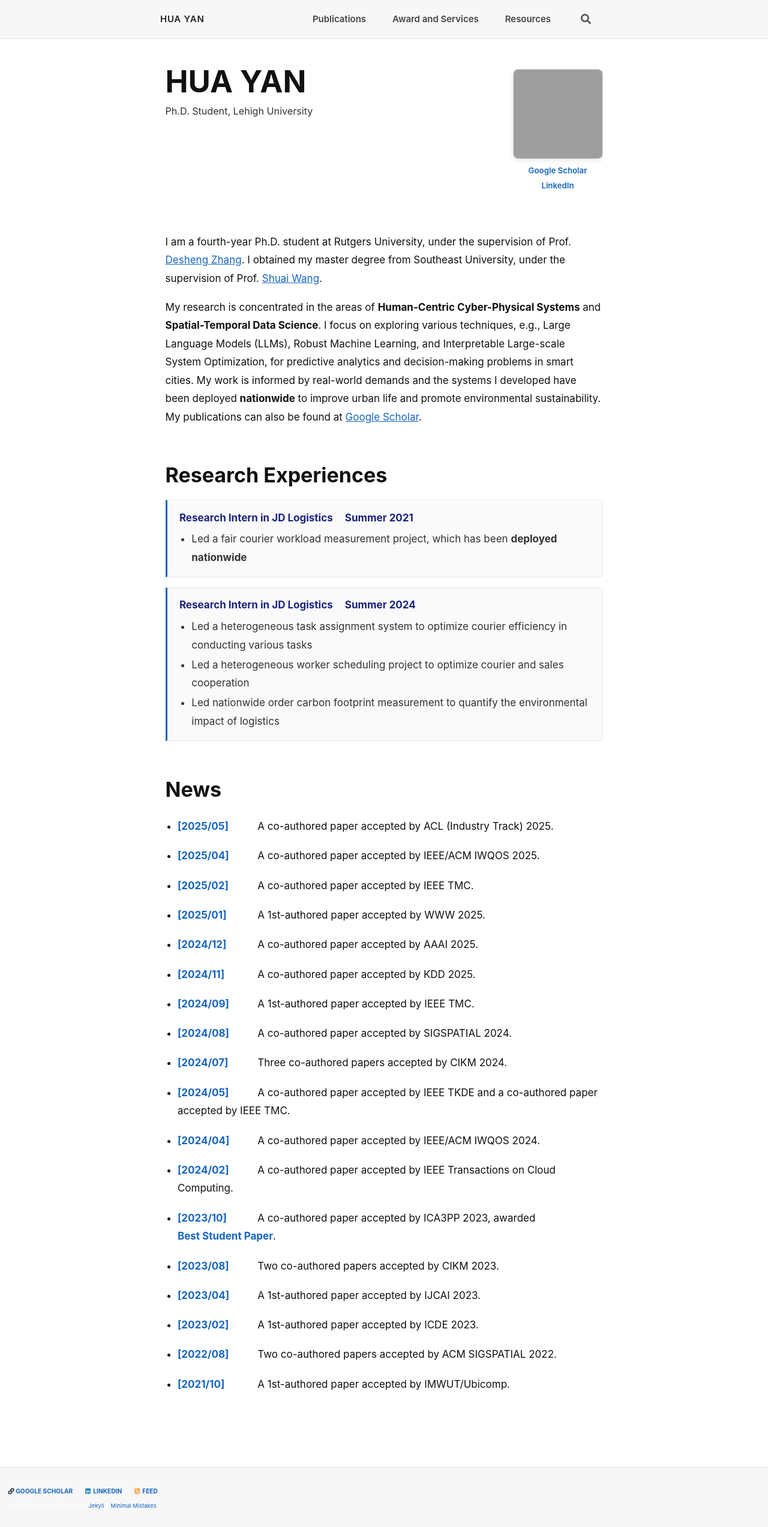
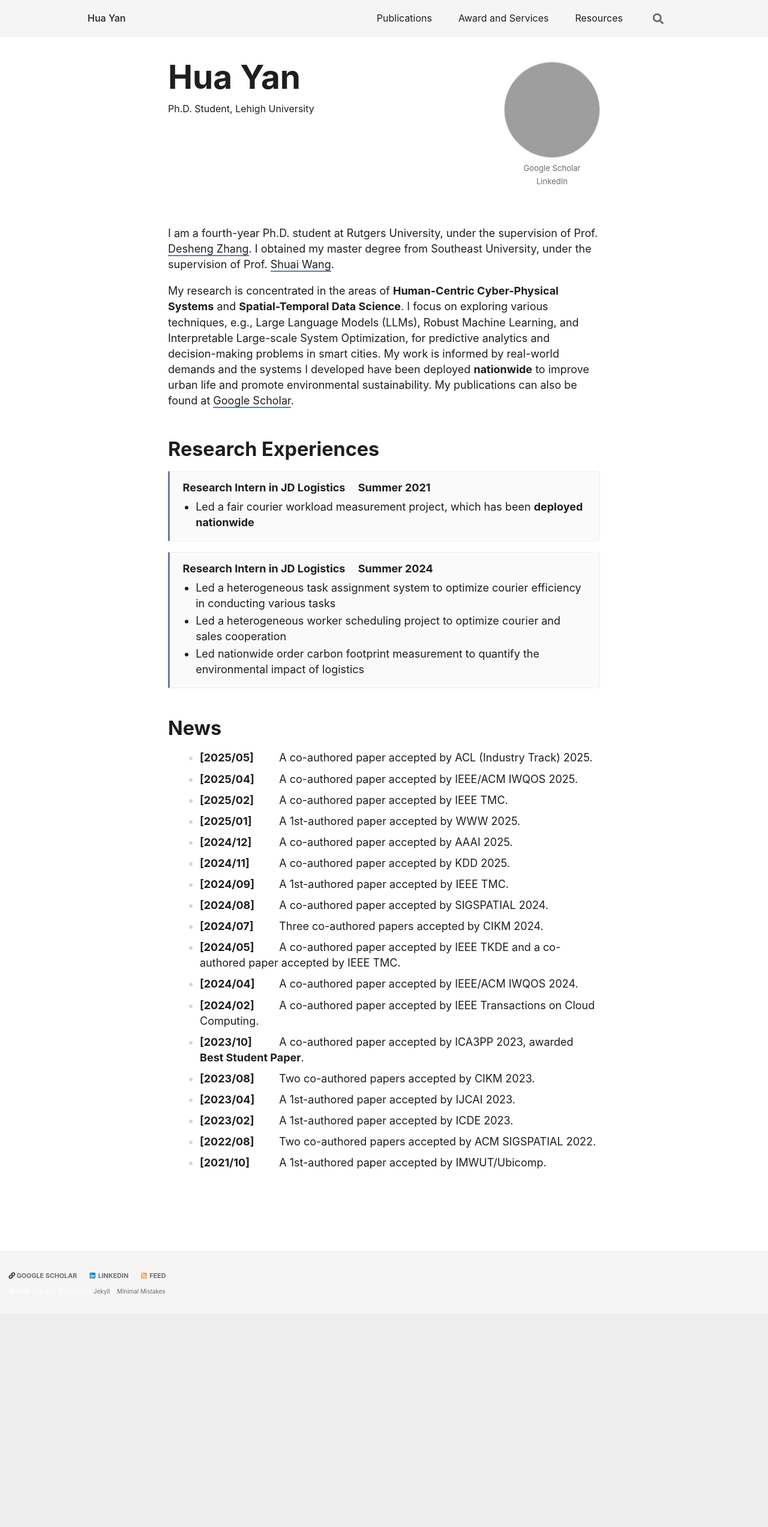
Before and after one commit to huy222-lu/website, a Jekyll site: the page built from index.md, in a window 1280 px wide. Shown: the whole page at 60% size. Built offline with Jekyll 4.4.1, drawn with Linux system fonts in a browser that asks for light colours; cached includes are drawn as plain includes; a script that is not in the unit is left out; comment, search, counter and statistics services are not loaded; after the commit the page ends 2189 px from its top, so only the background shows below that; grey boxes are pictures that could not be loaded.

Commit message:
improve style

```diff
--- a/assets/css/main.scss
+++ b/assets/css/main.scss
@@ -8,179 +8,211 @@
 @import "minimal-mistakes";
 
 /* ============================================================
+   Variables (from baoshenguo source)
+   ============================================================ */
+
+:root {
+  --main-width: 720px;
+  --nav-width: 1024px;
+  --gap: 24px;
+  --primary: rgb(30, 30, 30);
+  --secondary: rgb(108, 108, 108);
+  --tertiary: rgb(214, 214, 214);
+  --darkcolor: #6a7ba2;
+  --lightcolor: #cbd1de;
+  --nav-bg: rgb(245, 245, 245);
+  --border: rgb(238, 238, 238);
+  --homesize: 16px;
+  --textsize: 18px;
+  --lineheight: 1.45;
+  --headersize: 16px;
+}
+
+/* ============================================================
    Global
    ============================================================ */
 
 body {
   font-family: -apple-system, BlinkMacSystemFont, "Segoe UI", Roboto, "Helvetica Neue", Arial, sans-serif;
-  font-size: 17px;
+  font-size: var(--textsize);
   background-color: #ffffff;
-  color: #111;
+  color: var(--primary);
+  line-height: var(--lineheight);
 }
 
 h1, h2, h3, h4, h5, h6 {
   font-family: -apple-system, BlinkMacSystemFont, "Segoe UI", Roboto, "Helvetica Neue", Arial, sans-serif;
   font-weight: 700;
-  color: #111;
+  color: var(--primary);
 }
 
+/* Links: blue box-shadow underline, no color change */
 a {
-  color: #1565c0;
-  &:hover { color: #0d47a1; text-decoration: underline; }
+  color: currentColor;
+  text-decoration: none;
+  box-shadow: 0 2px 0 var(--darkcolor);
+
+  &:hover {
+    color: var(--darkcolor);
+    text-decoration: none;
+    box-shadow: 0 2px 0 var(--darkcolor);
+  }
 }
 
 html { scroll-behavior: smooth; }
 
-::selection { background: #bbdefb; color: #0d47a1; }
-
 /* ============================================================
-   Masthead — light gray
+   Masthead — light gray (rgb(245,245,245))
    ============================================================ */
 
 .masthead {
-  background: #f7f7f7;
-  border-bottom: 1px solid #e0e0e0;
+  background: var(--nav-bg);
+  border-bottom: none;
   box-shadow: none;
 
   &__inner-wrap {
-    padding-top: 0.6em;
-    padding-bottom: 0.6em;
-    max-width: 780px;
+    padding-top: 0.5em;
+    padding-bottom: 0.5em;
+    max-width: var(--nav-width);
     margin: 0 auto;
   }
 }
 
 .site-title {
-  font-family: -apple-system, BlinkMacSystemFont, "Segoe UI", Roboto, "Helvetica Neue", Arial, sans-serif;
-  font-weight: 700;
-  font-size: 0.95em;
-  color: #222 !important;
-  letter-spacing: 0.05em;
-  text-transform: uppercase;
-  &:hover { color: #1565c0 !important; }
+  font-size: var(--headersize) !important;
+  font-weight: 500 !important;
+  color: var(--primary) !important;
+  box-shadow: none !important;
+
+  &:hover { color: var(--darkcolor) !important; box-shadow: none !important; }
 }
 
 .greedy-nav {
   background: transparent;
 
   a {
-    font-family: -apple-system, BlinkMacSystemFont, "Segoe UI", Roboto, "Helvetica Neue", Arial, sans-serif;
-    font-size: 0.88em;
-    font-weight: 600;
-    color: #444;
-    &:hover { color: #1565c0; }
+    font-size: var(--headersize);
+    font-weight: 400;
+    color: var(--primary);
+    box-shadow: none;
+
+    &:hover { color: var(--primary); box-shadow: none; }
   }
 
-  .visible-links a::before { background: #1565c0; }
+  /* Active link underline */
+  .visible-links a::before { background: var(--darkcolor); }
 
-  button { color: #555; &:hover { color: #1565c0; } }
+  button { color: var(--secondary); }
 }
 
 /* ============================================================
-   Homepage — baoshenguo.com style
+   Homepage
    ============================================================ */
 
 .academic-wrapper {
-  max-width: 780px;
+  max-width: calc(var(--main-width) + var(--gap) * 2);
   margin: 0 auto;
-  padding: 2.5em 1.5em 4em;
+  padding: var(--gap);
+  padding-top: 2em;
+  padding-bottom: 4em;
 }
 
-/* Intro: photo floats right, text on left */
+/* Intro: photo floats right */
 .academic-intro {
   margin-bottom: 2.5em;
   overflow: hidden;
+  font-size: var(--homesize);
+  line-height: var(--lineheight);
 }
 
 .academic-avatar-wrap {
   float: right;
-  margin: 0.4em 0 1.5em 2.5em;
+  margin: 0.3em 0 1.5em 2.5em;
   text-align: center;
-  width: 150px;
+  width: 160px;
 }
 
 .academic-avatar {
-  width: 150px;
-  height: 150px;
+  width: 160px;
+  height: 160px;
   object-fit: cover;
-  border-radius: 8px;
-  border: 1px solid #dde;
-  box-shadow: 0 2px 8px rgba(0,0,0,0.1);
+  border-radius: 50%;
+  border: 1px solid var(--tertiary);
   display: block;
-  margin-bottom: 0.6em;
+  margin-bottom: 0.5em;
 }
 
 .academic-links {
   display: flex;
   flex-direction: column;
-  gap: 0.3em;
+  gap: 0.2em;
+  margin-top: 0.5em;
 
   a {
-    font-size: 0.78em;
-    font-weight: 600;
-    color: #1565c0;
-    text-decoration: none;
-    &:hover { text-decoration: underline; }
+    font-size: 0.82em;
+    color: var(--secondary);
+    box-shadow: none;
+    &:hover { color: var(--darkcolor); box-shadow: none; }
   }
 }
 
 .academic-name {
-  font-family: -apple-system, BlinkMacSystemFont, "Segoe UI", Roboto, "Helvetica Neue", Arial, sans-serif;
   font-weight: 700;
-  font-size: 3em;
-  color: #111;
-  margin: 0 0 0.15em;
-  letter-spacing: 0;
+  font-size: 2.5rem;
+  color: var(--primary);
+  margin: 0 0 0.2em;
   line-height: 1.1;
-  text-transform: uppercase;
+  box-shadow: none;
 }
 
 .academic-bio {
-  font-size: 0.95em;
-  color: #333;
-  margin: 0 0 1em;
-  line-height: 1.7;
+  font-size: var(--homesize);
+  color: var(--primary);
+  margin: 0 0 0.8em;
+  line-height: var(--lineheight);
 }
 
 /* Content sections */
 .academic-content {
-  font-size: 1em;
-  line-height: 1.8;
-  color: #111;
+  font-size: var(--textsize);
+  line-height: var(--lineheight);
+  color: var(--primary);
   clear: both;
 
   h3 {
-    font-family: -apple-system, BlinkMacSystemFont, "Segoe UI", Roboto, "Helvetica Neue", Arial, sans-serif;
+    font-size: 1.8em;
     font-weight: 700;
-    font-size: 2em;
-    color: #111;
-    margin-top: 1.8em;
-    margin-bottom: 0.6em;
+    color: var(--primary);
+    margin-top: 1.5em;
+    margin-bottom: 0.5em;
+    border-bottom: none;
     padding-bottom: 0;
-    border-bottom: none;
     span { color: inherit !important; font-weight: inherit !important; }
   }
 
-  a { color: #1565c0; &:hover { color: #0d47a1; } }
+  a {
+    color: currentColor;
+    box-shadow: 0 2px 0 var(--darkcolor);
+    &:hover { color: var(--darkcolor); }
+  }
 
   p { margin-bottom: 0.8em; }
 }
 
-/* Biography — no background, no header */
+/* Biography — no background, hide header */
 .section-bio {
   background: none;
   border: none;
   padding: 0;
   margin-bottom: 0.5em;
-
-  h3 { display: none; } /* hide "Biography" header, it's implied */
+  h3 { display: none; }
 }
 
-/* Research Experience cards */
+/* Research Experience */
 .section-experience blockquote {
   background: #fafafa;
-  border: 1px solid #e8e8e8;
-  border-left: 3px solid #1565c0;
+  border: 1px solid var(--border);
+  border-left: 3px solid var(--darkcolor);
   border-radius: 0 6px 6px 0;
   padding: 0.8em 1.2em;
   margin: 0.6em 0 1em;
@@ -190,7 +222,7 @@ html { scroll-behavior: smooth; }
     margin: 0 0 0.3em;
     font-weight: 700;
     font-size: 1em;
-    color: #1a237e;
+    color: var(--primary);
   }
 
   ul {
@@ -198,32 +230,39 @@ html { scroll-behavior: smooth; }
     padding-left: 1.2em;
     li {
       font-size: 1em;
-      color: #333;
+      color: var(--primary);
       margin-bottom: 0.15em;
       list-style-type: disc;
     }
   }
 }
 
-/* Recent News — date-aligned list like baoshenguo.com */
+/* Recent News */
 .section-news ul {
   list-style: disc;
-  padding-left: 1.2em;
-  margin: 0;
+  padding-left: 1.5em;
+  margin-left: 26px;
+  margin-top: 0;
 
   li {
-    padding: 0.3em 0;
+    margin-top: 5px;
     font-size: 1em;
-    color: #111;
+    color: var(--primary);
 
-    /* Fixed-width date column */
+    &::marker { color: var(--tertiary); }
+
     strong {
       display: inline-block;
-      min-width: 7em;
+      min-width: 6.5em;
       font-weight: 700;
-      color: #111;
+      color: var(--primary);
+      box-shadow: none;
     }
-    strong { color: #1565c0; }
+
+    a {
+      color: currentColor;
+      box-shadow: 0 2px 0 var(--darkcolor);
+    }
   }
 }
 
@@ -231,19 +270,16 @@ html { scroll-behavior: smooth; }
    Publications page
    ============================================================ */
 
-.pub-list {
-  margin-top: 1em;
-}
+.pub-list { margin-top: 1em; }
 
 .pub-year {
-  font-family: -apple-system, BlinkMacSystemFont, "Segoe UI", Roboto, "Helvetica Neue", Arial, sans-serif;
   font-weight: 700;
-  font-size: 1.3em;
-  color: #111;
+  font-size: 1.1em;
+  color: var(--primary);
   margin-top: 2em;
   margin-bottom: 0.8em;
   padding-bottom: 0.3em;
-  border-bottom: 1px solid #e0e0e0;
+  border-bottom: 1px solid var(--border);
 }
 
 .pub-item {
@@ -252,7 +288,7 @@ html { scroll-behavior: smooth; }
   gap: 1.2em;
   margin-bottom: 1.4em;
   padding-bottom: 1.4em;
-  border-bottom: 1px solid #f0f0f0;
+  border-bottom: 1px solid var(--border);
 
   &:last-of-type { border-bottom: none; }
 }
@@ -260,108 +296,77 @@ html { scroll-behavior: smooth; }
 .pub-badge {
   flex-shrink: 0;
   width: 90px;
-  background: #1565c0;
+  background: var(--darkcolor);
   color: #fff;
-  font-family: -apple-system, BlinkMacSystemFont, "Segoe UI", Roboto, "Helvetica Neue", Arial, sans-serif;
   font-weight: 700;
   font-size: 0.75em;
   text-align: center;
   padding: 0.35em 0.5em;
   border-radius: 4px;
   line-height: 1.3;
-  margin-top: 0.15em;
+  margin-top: 0.2em;
+  box-shadow: none;
 
-  &.under-review {
-    background: #888;
-  }
+  &.under-review { background: var(--secondary); }
 }
 
-.pub-details {
-  flex: 1;
-}
+.pub-details { flex: 1; }
 
 .pub-title {
   font-weight: 600;
-  font-size: 0.95em;
-  color: #111;
+  font-size: 1em;
+  color: var(--primary);
   margin-bottom: 0.3em;
   line-height: 1.4;
 }
 
 .pub-authors {
-  font-size: 0.85em;
-  color: #555;
+  font-size: 0.9em;
+  color: var(--secondary);
   margin-bottom: 0.2em;
 
-  u { color: #111; font-weight: 600; text-decoration: none; border-bottom: 1px solid #aaa; }
+  u {
+    color: var(--primary);
+    font-weight: 600;
+    text-decoration: none;
+    border-bottom: 1px solid var(--secondary);
+  }
 }
 
 .pub-venue {
-  font-size: 0.82em;
-  color: #888;
+  font-size: 0.88em;
+  color: var(--secondary);
   font-style: italic;
 }
 
 /* ============================================================
-   Sub-pages — custom page layout (completely sidebar-free)
+   Sub-pages layout
    ============================================================ */
 
 .subpage-wrapper {
-  max-width: 820px;
+  max-width: calc(var(--main-width) + var(--gap) * 2);
   margin: 0 auto;
-  padding: 2.5em 1.5em 4em;
+  padding: 2em var(--gap) 4em;
 }
 
 .subpage-title {
-  font-size: 2em;
+  font-size: 1.8em;
   font-weight: 700;
-  color: #111;
+  color: var(--primary);
   margin-bottom: 1.2em;
+  box-shadow: none;
 }
 
 .subpage-content {
-  font-size: 1em;
-  line-height: 1.8;
-  color: #111;
+  font-size: var(--textsize);
+  line-height: var(--lineheight);
+  color: var(--primary);
 
-  a { color: #1565c0; &:hover { color: #0d47a1; } }
-}
-
-.page__content {
-  font-size: 0.95em;
-  line-height: 1.8;
-
-  h3 {
-    font-family: -apple-system, BlinkMacSystemFont, "Segoe UI", Roboto, "Helvetica Neue", Arial, sans-serif;
-    font-weight: 700;
-    font-size: 1.05em;
-    color: #1a237e;
-    margin-top: 1.8em;
-    margin-bottom: 0.5em;
-    padding-bottom: 0.3em;
-    border-bottom: 1px solid #e0e0e0;
+  a {
+    color: currentColor;
+    box-shadow: 0 2px 0 var(--darkcolor);
+    &:hover { color: var(--darkcolor); }
   }
-
-  /* Venue badge e.g. [ICRA'26] */
-  strong {
-    display: inline-block;
-    background: #f0f7ff;
-    color: #1565c0;
-    font-size: 0.82em;
-    font-weight: 700;
-    padding: 0.1em 0.55em;
-    border-radius: 4px;
-    border: 1px solid #cde0f7;
-    margin-right: 0.3em;
-    font-family: -apple-system, BlinkMacSystemFont, "Segoe UI", Roboto, "Helvetica Neue", Arial, sans-serif;
-  }
-}
-
-.page__title {
-  font-family: -apple-system, BlinkMacSystemFont, "Segoe UI", Roboto, "Helvetica Neue", Arial, sans-serif;
-  font-weight: 800;
-  font-size: 1.5em;
-  color: #1a237e;
 }
 
 /* ============================================================
@@ -369,11 +374,10 @@ html { scroll-behavior: smooth; }
    ============================================================ */
 
 .page__footer {
-  background: #f7f7f7;
-  border-top: 1px solid #e0e0e0;
-  color: #777;
-  font-family: -apple-system, BlinkMacSystemFont, "Segoe UI", Roboto, "Helvetica Neue", Arial, sans-serif;
+  background: var(--nav-bg);
+  border-top: 1px solid var(--border);
+  color: var(--secondary);
   font-size: 0.8em;
 
-  a { color: #1565c0; &:hover { color: #0d47a1; } }
+  a { color: var(--secondary); box-shadow: none; &:hover { color: var(--darkcolor); } }
 }
```
